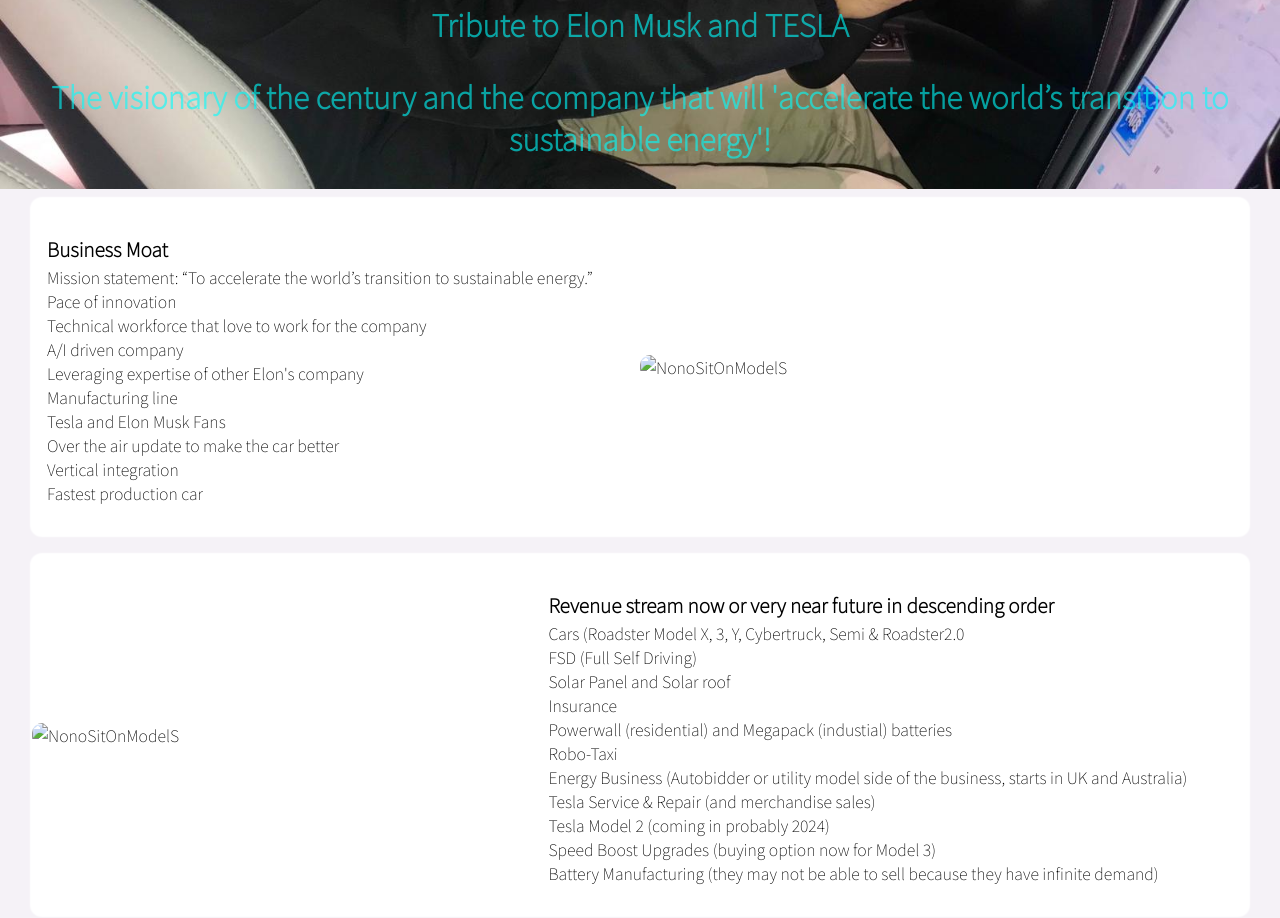
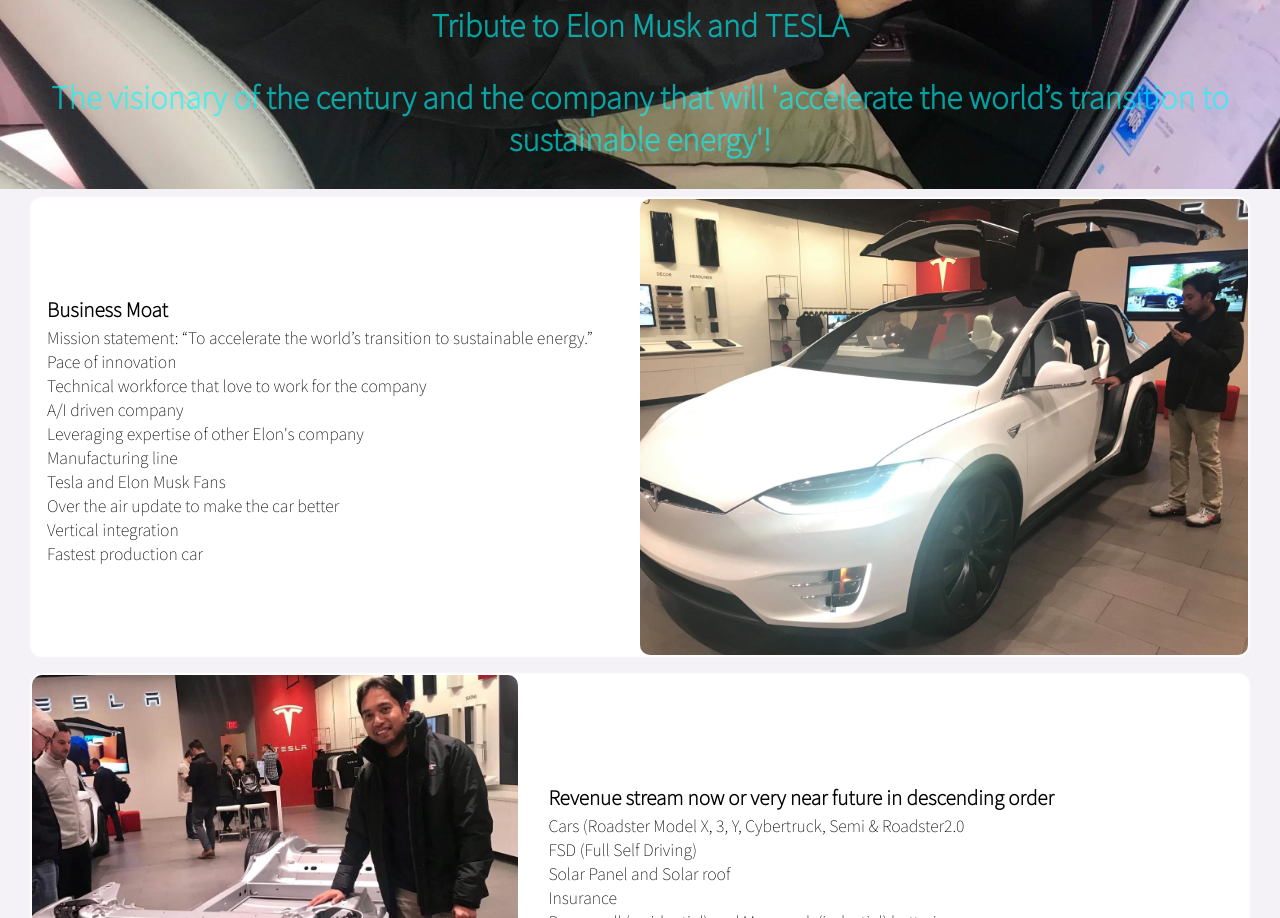
Before and after one commit to TKamote/BlogA_ElonMusk, a plain HTML site: page index.html in a window 1280 px wide. Shown: the part 261-1179 px from the top of the page. Drawn offline with Linux system fonts and the light colour scheme; the site is published under a folder, as on GitHub Pages, so addresses that start at the root find nothing.

Commit message:
edit phoot linking

```diff
--- a/index.html
+++ b/index.html
@@ -39,12 +39,12 @@
                   </li>
             </div>
             <div class="item2-2">
-               <img src="/Nono2.jpeg" alt = "NonoSitOnModelS">
+               <img src="Nono2.jpeg" alt = "NonoSitOnModelS">
             </div>
          </div>
          <div class="item3">
             <div class="item3-1">
-               <img src="/Nono3.jpeg" alt = "NonoSitOnModelS">
+               <img src="Nono3.jpeg" alt = "NonoSitOnModelS">
             </div>
             <div class="item3-2">
                <ul>
```
